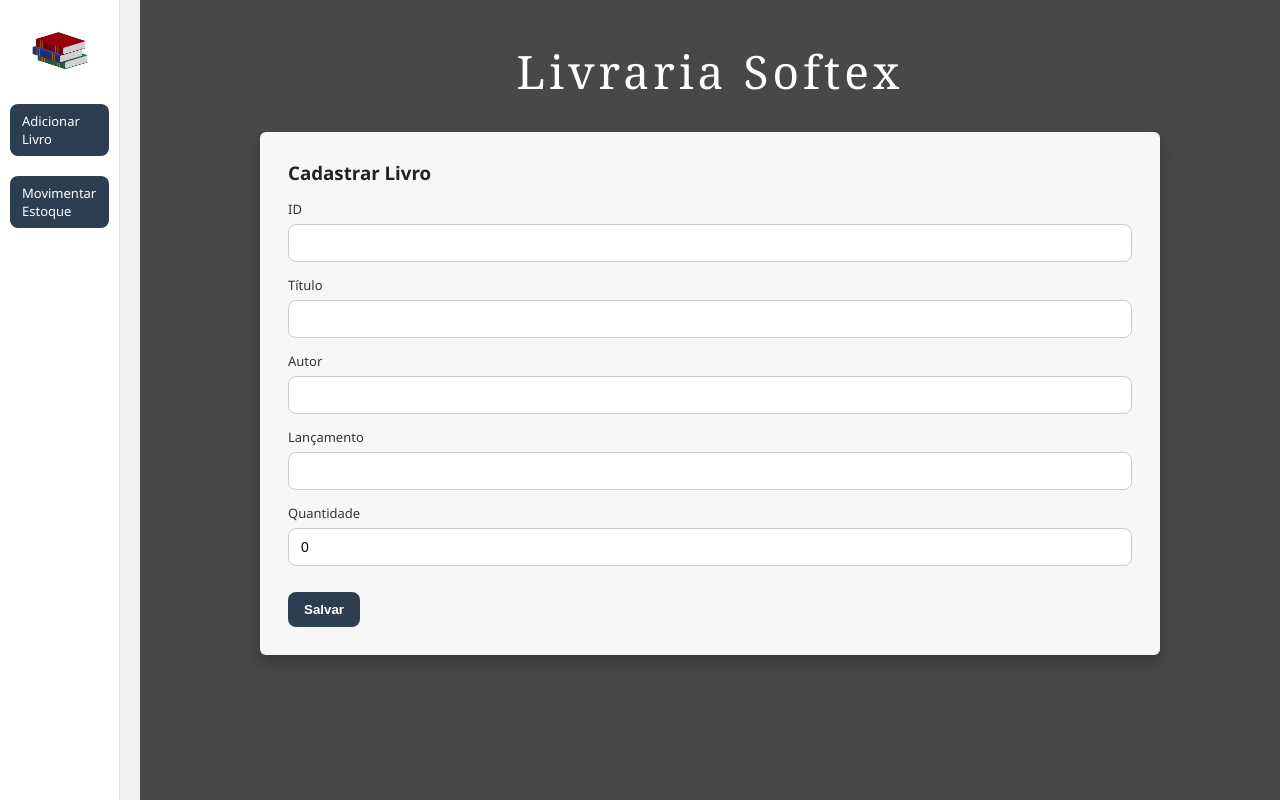
After one commit to LuisVFCO/BibliotecaDjango, a Django app: page /estoque/cadastrar/ in a window 1280 px wide. The commit adds this page. Run offline with Django 5.2, Linux system fonts and the light colour scheme.

Commit message:
primeiro commit

```diff
--- /dev/null
+++ b/home/static/home/css/style.css
@@ -0,0 +1,186 @@
+/* style.css - tema escuro e limpo para Livraria Softex */
+
+/* Reset e base */
+* { box-sizing: border-box; margin: 0; padding: 0; }
+html, body {
+  height: 100%;
+  font-family: "Segoe UI", Roboto, Arial, sans-serif;
+  background:#f2f2f2;
+  color:#222;
+}
+
+/* Estrutura do app */
+.app-shell {
+  display: flex;
+  min-height: 100vh;
+  gap: 20px;
+}
+
+/* Sidebar */
+.sidebar {
+  width: 120px;
+  background: #ffffff;
+  border-right: 1px solid #e0e0e0;
+  display:flex;
+  flex-direction:column;
+  align-items:center;
+  padding: 20px 10px;
+  gap: 20px;
+}
+.sidebar .logo {
+  width: 64px;
+  height: 64px;
+  object-fit: contain;
+}
+.sidebar .btn {
+  display:inline-block;
+  padding: 8px 12px;
+  background:#2c3e50;
+  color:#fff;
+  border-radius:8px;
+  text-decoration:none;
+  font-size:13px;
+  border: none;
+  cursor: pointer;
+}
+
+/* Área principal */
+.main {
+  flex:1;
+  padding: 40px;
+  display:flex;
+  flex-direction:column;
+  align-items:center;
+  background: #484848;   /* cor escura do wireframe */
+  color: #fff;
+}
+
+/* Título */
+.header-title {
+  font-family: "Georgia", "Times New Roman", serif;
+  font-size: 46px;
+  letter-spacing: 4px;
+  margin-bottom: 30px;
+  text-align:center;
+}
+
+/* Painel central */
+.panel {
+  width: 900px;
+  background: #f7f7f7;
+  color: #222;
+  padding: 28px;
+  border-radius: 6px;
+  box-shadow: 0 8px 18px rgba(0,0,0,0.25);
+}
+
+/* Formulários */
+.form-row { margin-bottom: 14px; }
+label { display:block; font-size:13px; margin-bottom:6px; color:#333; }
+input[type="text"], input[type="email"], input[type="password"],
+input[type="number"], select {
+  width:100%;
+  padding:10px 12px;
+  border-radius: 8px;
+  border: 1px solid #ccc;
+  font-size: 14px;
+}
+button.primary {
+  background:#2c3e50;
+  color:#fff;
+  padding:10px 16px;
+  border-radius:8px;
+  border:none;
+  cursor:pointer;
+  font-weight:600;
+}
+
+/* Tabela */
+.table-wrap { overflow-x:auto; }
+table.books {
+  width:100%;
+  border-collapse: collapse;
+  border: 6px solid #111;
+  text-align:left;
+}
+table.books th, table.books td {
+  border: 2px solid #111;
+  padding: 10px 12px;
+  background: #fff;
+  font-size: 14px;
+}
+table.books th {
+  background:#e9e9e9;
+  font-weight:700;
+}
+
+/* Barra de pesquisa */
+.search-line {
+  display:flex;
+  gap:10px;
+  align-items:center;
+  margin-bottom:14px;
+}
+.search-line input {
+  width: 280px;
+  padding:8px 12px;
+  border-radius:20px;
+  border:1px solid #bbb;
+}
+
+/* ============================
+   POP-UP DE ALERTA FECHÁVEL
+============================ */
+
+.alert-toggle {
+  display: none;
+}
+
+.alert-box {
+  position: fixed;
+  top: 0;
+  left: 0;
+  width: 100%;
+  height: 100%;
+  background: rgba(0, 0, 0, 0.75);
+  display: flex;
+  justify-content: center;
+  align-items: center;
+  z-index: 9999;
+}
+
+.alert-toggle:not(:checked) ~ .alert-box {
+  display: none;
+}
+
+.alert-content {
+  background: #111;
+  padding: 25px;
+  border-radius: 12px;
+  text-align: center;
+  width: 360px;
+  color: #fff;
+  border: 1px solid #444;
+}
+
+.alert-btn {
+  display: inline-block;
+  margin-top: 15px;
+  background: #444;
+  color: #fff;
+  padding: 10px 20px;
+  border-radius: 8px;
+  cursor: pointer;
+  transition: .2s;
+}
+
+.alert-btn:hover {
+  background: #666;
+}
+
+/* Responsividade */
+@media (max-width: 980px) {
+  .panel { width: 95%; padding:18px; }
+  .sidebar { display:none; }
+  .header-title { font-size:36px; }
+}
--- /dev/null
+++ b/home/templates/base.html
@@ -0,0 +1,32 @@
+{% load static %}
+<!doctype html>
+<html>
+  <head>
+    <meta charset="utf-8">
+    <title>{% block title %}Livraria Softex{% endblock %}</title>
+    <link rel="stylesheet" href="{% static 'home/css/style.css' %}">
+  </head>
+  <body>
+    <div class="app-shell">
+      <aside class="sidebar">
+        <!-- Logo -->
+        <img src="{% static 'home/img/bibli.png' %}" class="logo" alt="Logo">
+
+        <!-- Botões do sistema -->
+        <a class="btn" href="/estoque/cadastrar/">Adicionar Livro</a>
+        <a class="btn" href="/estoque/movimentar/">Movimentar Estoque</a>
+      </aside>
+
+      <main class="main">
+        <div class="header-title">Livraria Softex</div>
+
+        <div class="panel">
+          {% block content %}
+          {% endblock %}
+        </div>
+      </main>
+    </div>
+
+    {% block scripts %}{% endblock %}
+  </body>
+</html>
--- /dev/null
+++ b/home/templates/cadastrar_livro.html
@@ -0,0 +1,36 @@
+{% extends "base.html" %}
+{% block title %}Cadastrar Livro{% endblock %}
+
+{% block content %}
+<h3 style="color:#222; margin-bottom:15px;">Cadastrar Livro</h3>
+
+<form method="POST">
+  {% csrf_token %}
+  <div class="form-row">
+    <label>ID</label>
+    <input type="number" name="id_livro" required>
+  </div>
+
+  <div class="form-row">
+    <label>Título</label>
+    <input type="text" name="titulo" required>
+  </div>
+
+  <div class="form-row">
+    <label>Autor</label>
+    <input type="text" name="autor" required>
+  </div>
+
+  <div class="form-row">
+    <label>Lançamento</label>
+    <input type="text" name="data_lanc" required>
+  </div>
+
+  <div class="form-row">
+    <label>Quantidade</label>
+    <input type="number" name="qtd_ini" value="0" min="0">
+  </div>
+
+  <button class="primary" type="submit" style="margin-top:12px;">Salvar</button>
+</form>
+{% endblock %}
--- a/home/views.py
+++ b/home/views.py
@@ -1,6 +1,6 @@
 from django.http import HttpResponse
-from django.shortcuts import render, redirect
-from .models import Conta
+from django.shortcuts import render, redirect, get_object_or_404
+from .models import Conta, Livro, Estoque
 
 def home(request):
     if request.method == 'GET':
@@ -27,6 +27,66 @@ def login(request):
         user = Conta.objects.filter(email=email, senha=senha).first()
 
         if user:
-            return HttpResponse(f'Parabéns usuario de E-mail: {user.email}, Seja Bem-vindo!!')
+            return redirect('estoque_home')
         else:
             return HttpResponse('Usuário ou senha incorretas!!! Volte e tente novamente')
+
+def redirecionar_para_cadastro(request):
+    return redirect('cadastro')
+
+
+def estoque_home(request):
+    livros = Livro.objects.all().order_by('id_livro')
+    alertas = Estoque.objects.filter(quantidade__lt=5).select_related('livro')
+    context = {
+        'livros': livros,
+        'alertas': alertas,
+    }
+    return render(request, 'estoque_home.html', context)
+
+def cadastrar_livro(request):
+    if request.method == 'GET':
+        return render(request, 'cadastrar_livro.html')
+
+    id_livro = request.POST.get('id_livro')
+    titulo = request.POST.get('titulo')
+    autor = request.POST.get('autor')
+    data_lanc = request.POST.get('data_lanc')
+    qtd_ini = int(request.POST.get('qtd_ini') or 0)
+
+    if Livro.objects.filter(id_livro=id_livro).exists():
+        return HttpResponse("Já existe um livro com esse id_livro. Use outro ID.")
+
+    livro = Livro.objects.create(id_livro=id_livro, titulo=titulo, autor=autor, data_lanc=data_lanc)
+    Estoque.objects.create(livro=livro, quantidade=qtd_ini)
+    return redirect('estoque_home')
+
+def movimentar_estoque(request):
+    if request.method == 'GET':
+        livros = Livro.objects.all().order_by('id_livro')
+        return render(request, 'movimentar_estoque.html', {'livros': livros})
+
+    id_livro = request.POST.get('id_livro')
+    tipo = request.POST.get('tipo')
+    qtd = int(request.POST.get('qtd') or 0)
+
+    livro = Livro.objects.filter(id_livro=id_livro).first()
+    if not livro:
+        return HttpResponse("Livro não encontrado.")
+
+    estoque = getattr(livro, 'estoque', None)
+    if not estoque:
+        estoque = Estoque.objects.create(livro=livro, quantidade=0)
+
+    if tipo == 'entrada':
+        estoque.adicionar(qtd)
+        return redirect('estoque_home')
+
+    elif tipo == 'saida':
+        sucesso = estoque.remover(qtd)
+        if not sucesso:
+            return HttpResponse("Operação inválida: quantidade insuficiente.")
+        return redirect('estoque_home')
+
+    else:
+        return HttpResponse("Operação inválida.")
--- a/primeiroprojeto/urls.py
+++ b/primeiroprojeto/urls.py
@@ -19,7 +19,11 @@ from django.urls import path
 from home import views
 
 urlpatterns = [
+    path('', views.redirecionar_para_cadastro),
     path('admin/', admin.site.urls),
     path('cadastro/', views.home, name='cadastro'),
     path('login/', views.login, name='login'),
+    path('estoque/', views.estoque_home, name='estoque_home'),
+    path('estoque/cadastrar/', views.cadastrar_livro, name='cadastrar_livro'),
+    path('estoque/movimentar/', views.movimentar_estoque, name='movimentar_estoque'),
 ]
```
Also changed, not shown: home/models.py (+27 -0 lines), home/templates/base_minimal.html (added, +22 -0 lines), home/templates/cadastro.html (+19 -10 lines), home/templates/estoque_home.html (added, +54 -0 lines), home/templates/login.html (+18 -10 lines), home/templates/movimentar_estoque.html (added, +35 -0 lines), home/migrations/0003_livro_estoque.py (added), home/static/home/img/bibli.png (added).
